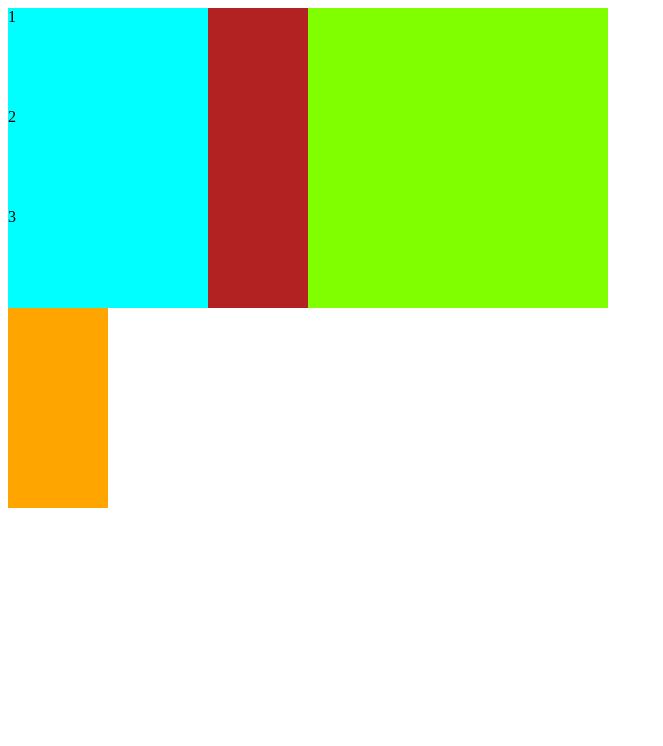
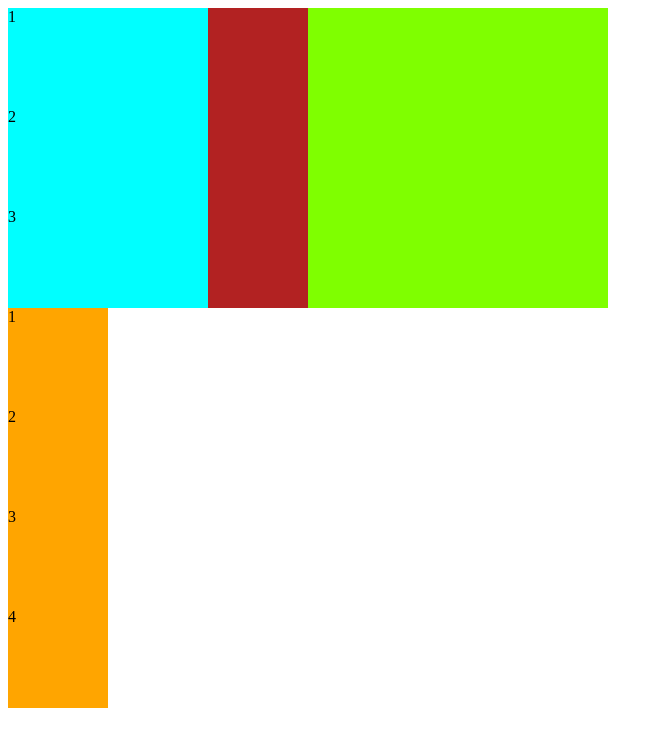
Before and after one commit to beoma21/Front, a plain HTML site: page WEB/index.html in a window 1280 px wide. Shown: the whole page, without its empty margins (0-663 px from the left). Drawn offline with Linux system fonts and the light colour scheme.

Commit message:
BasicJS_2_park_221015

```diff
--- a/WEB/JS/main.js
+++ b/WEB/JS/main.js
@@ -54,5 +54,23 @@ console.log(boxEl);
 // boxEl.addEventListener(1, 2);
 // boxEl.addEventListener('click', 2);
 boxEl.addEventListener('click', function() {
-    console.log("fire!!");
+    console.log("Click");
+    boxEl.classList.add("Active");
+    console.log(
+        boxEl.classList.contains('Active')
+        );
+    if(boxEl.classList.contains('Active'))
+    {
+        console.log('포함됨!');
+    };
+    // boxEl.classList.remove('Active');
 });
+
+if(true);
+
+
+const boxEls = document.querySelectorAll('.box');
+boxEls.forEach(function(boxEl, index) {
+    boxEl.classList.add(`order-${index+1}`);
+    console.log(index, boxEl);
+})
--- a/WEB/index.html
+++ b/WEB/index.html
@@ -18,8 +18,10 @@
             <div class="item">2</div>
             <div class="item">3</div>
         </div>
-        <div class="box"></div>
-        <div class="box"></div>
     </div>
+    <div class="box">1</div>
+    <div class="box">2</div>
+    <div class="box">3</div>
+    <div class="box">4</div>
 </body>
 </html>
```
